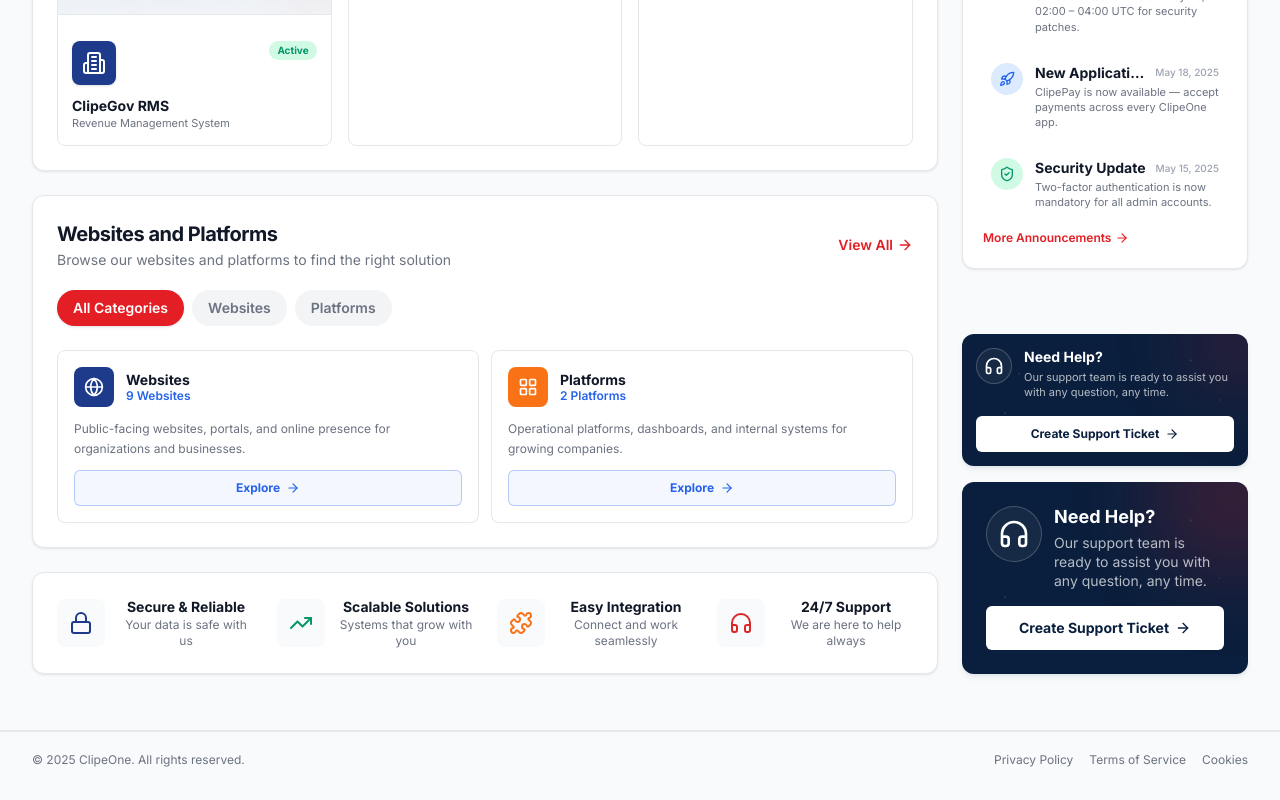
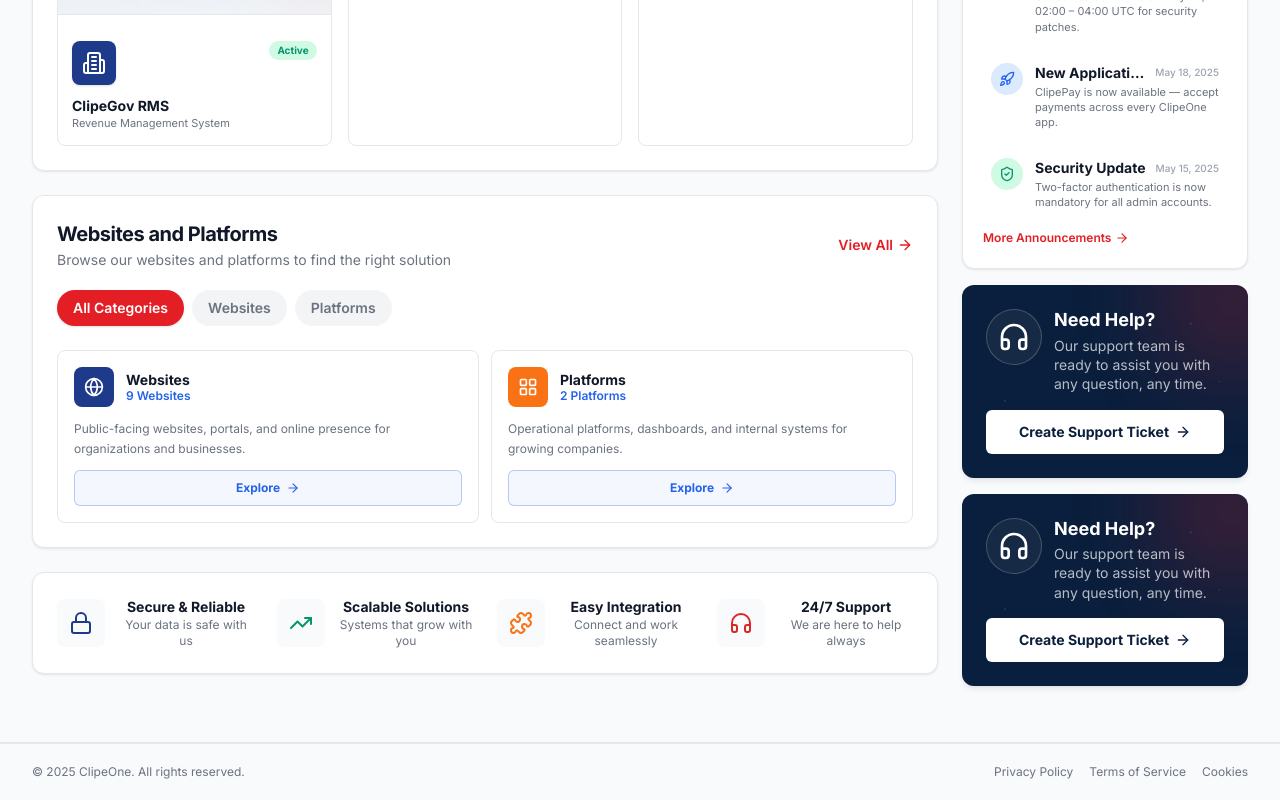
Before and after one commit to lilromeo2290/clipeone_platform, a Next.js app: page / in a window 1280 px wide. Shown: the part 887-1687 px from the top of the page. Built offline with nearby package versions, Linux system fonts and the light colour scheme.

Commit message:
auto: 2026-09-03 23:49:49 — M  src/components/clipeone/sidebar.tsx|

```diff
--- a/src/components/clipeone/sidebar.tsx
+++ b/src/components/clipeone/sidebar.tsx
@@ -37,7 +37,7 @@
 
 export function Sidebar() {
   return (
-    <aside className="flex flex-col gap-4 lg:h-full">
+    <aside className="flex flex-col gap-4">
       {/* My Organization */}
       <div className="rounded-xl border border-[#e5e7eb] bg-white p-5 shadow-soft">
         <p className="text-xs font-bold uppercase tracking-wider text-[#9ca3af]">
@@ -108,9 +108,9 @@
         </a>
       </div>
 
-      {/* Need Help cards — pinned to bottom of sidebar so they sit below the TrustBar level */}
-      <div className="mt-auto flex flex-col gap-4">
-        <NeedHelpCard />
+      {/* Need Help cards — sit directly under Announcements, no gap */}
+      <div className="flex flex-col gap-4">
+        <NeedHelpCard tall />
         <NeedHelpCard tall />
       </div>
     </aside>
```
